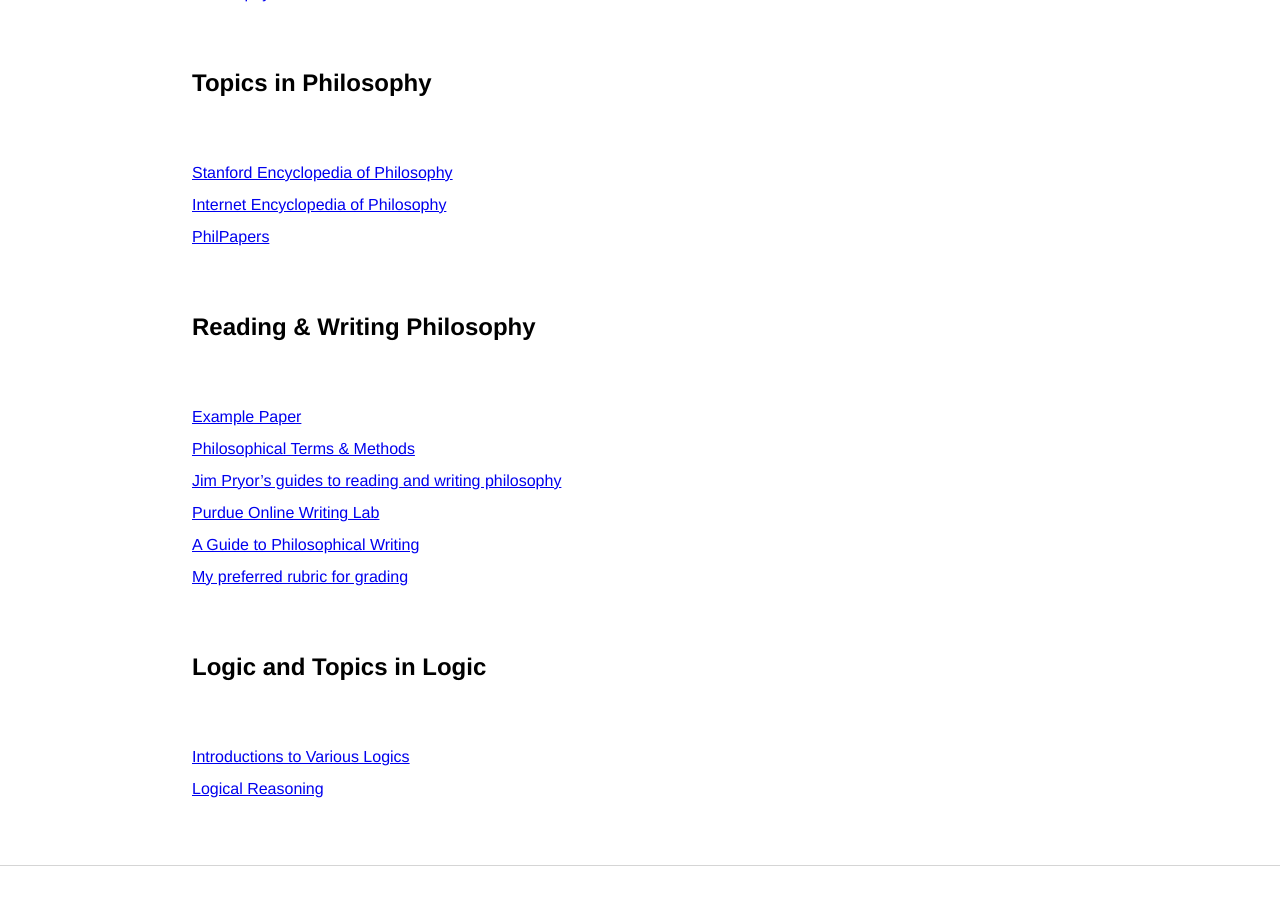
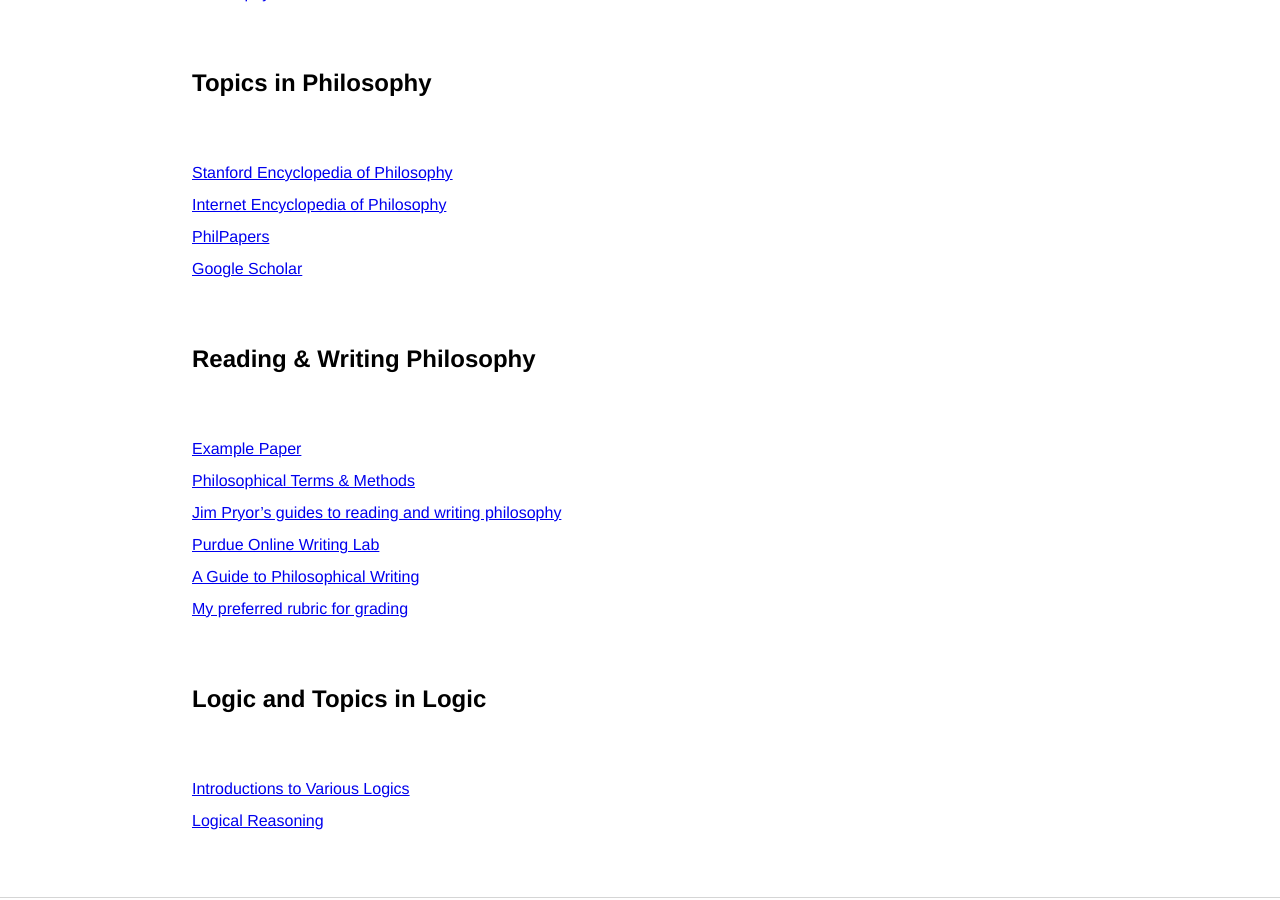
Before and after one commit to kevinjpatton/kevinjpatton.github.io, a Jekyll site: the page built from resources/index.html, in a window 1280 px wide and 900 px high, scrolled down 658 px. Built offline with Jekyll 4.4.1, drawn with Linux system fonts in a browser that asks for light colours; Markdown is read by kramdown in place of the engine named in the settings.

Commit message:
Update index.html

```diff
--- a/resources/index.html
+++ b/resources/index.html
@@ -9,7 +9,7 @@
 <h2>Philosophy Pods</h2>
 <p><a href="https://www.historyofphilosophy.net/" target="_blank">History of Philosophy Without Any Gaps</a><br><a href="https://philosophybites.com/" target=_blank">Philosophy Bites</a></p>
 <h2>Topics in Philosophy</h2>
-<p><a href="http://plato.stanford.edu/" target="_blank">Stanford Encyclopedia of Philosophy</a><br><a href="http://www.iep.utm.edu/" target="_blank">Internet Encyclopedia of Philosophy</a><br><a href="http://philpapers.org/" target="_blank">PhilPapers</a></p>
+<p><a href="http://plato.stanford.edu/" target="_blank">Stanford Encyclopedia of Philosophy</a><br><a href="http://www.iep.utm.edu/" target="_blank">Internet Encyclopedia of Philosophy</a><br><a href="http://philpapers.org/" target="_blank">PhilPapers</a><br><a href="https://scholar.google.com" target="_blank">Google Scholar</a></p>
 <h2>Reading & Writing Philosophy</h2>
 <p><a href="https://prezi.com/z4h1_fwilbxj/a-sample-philosophy-paper/" target="_blank">Example Paper</a><br><a href="http://www.jimpryor.net/teaching/vocab/index.html" target="_blank">Philosophical Terms & Methods</a><br><a href="http://www.jimpryor.net/teaching/index.html" target="_blank">Jim Pryor’s guides to reading and writing philosophy</a><br><a href="http://owl.english.purdue.edu/owl/" target="_blank">Purdue Online Writing Lab</a><br><a href="http://writingproject.fas.harvard.edu/files/hwp/files/philosophical_writing.pdf" target="_blank">A Guide to Philosophical Writing</a><br><a href="/teaching/phil1020/Phil_Paper_Rubric.pdf" target="_blank">My preferred rubric for grading</a></p>
 <h2>Logic and Topics in Logic</h2>
```
